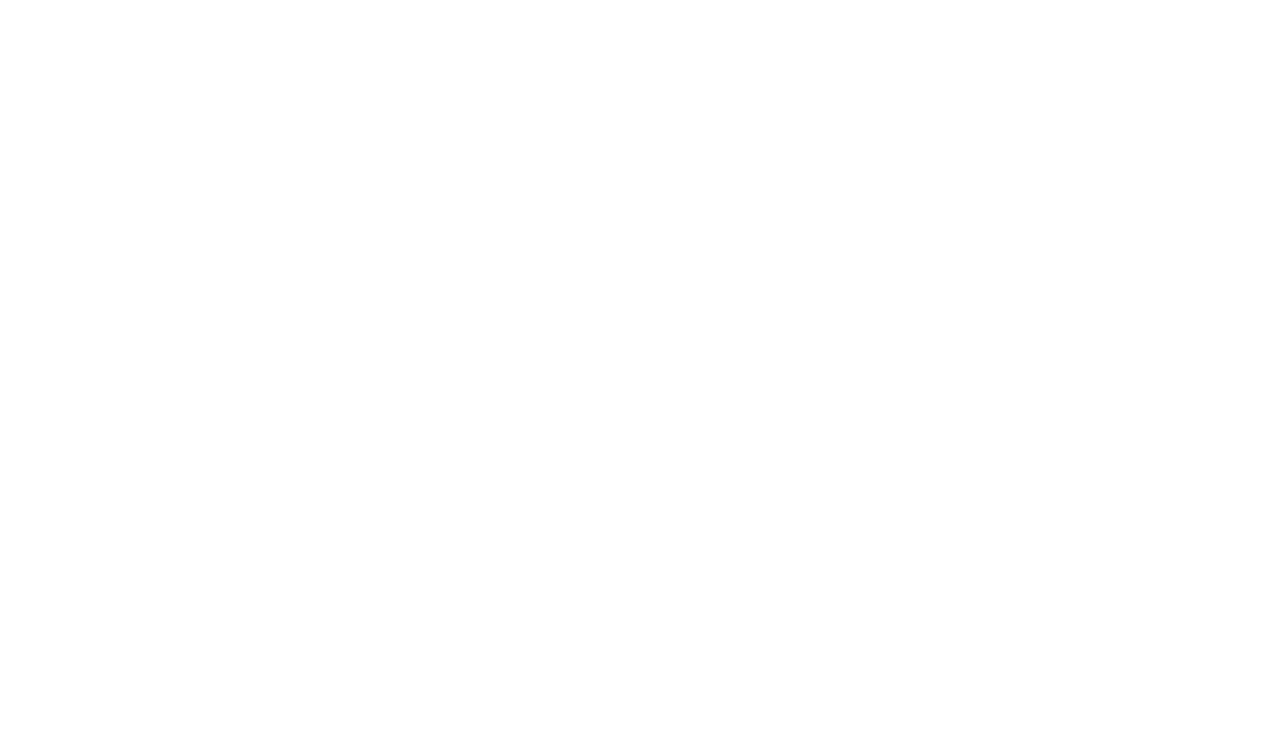
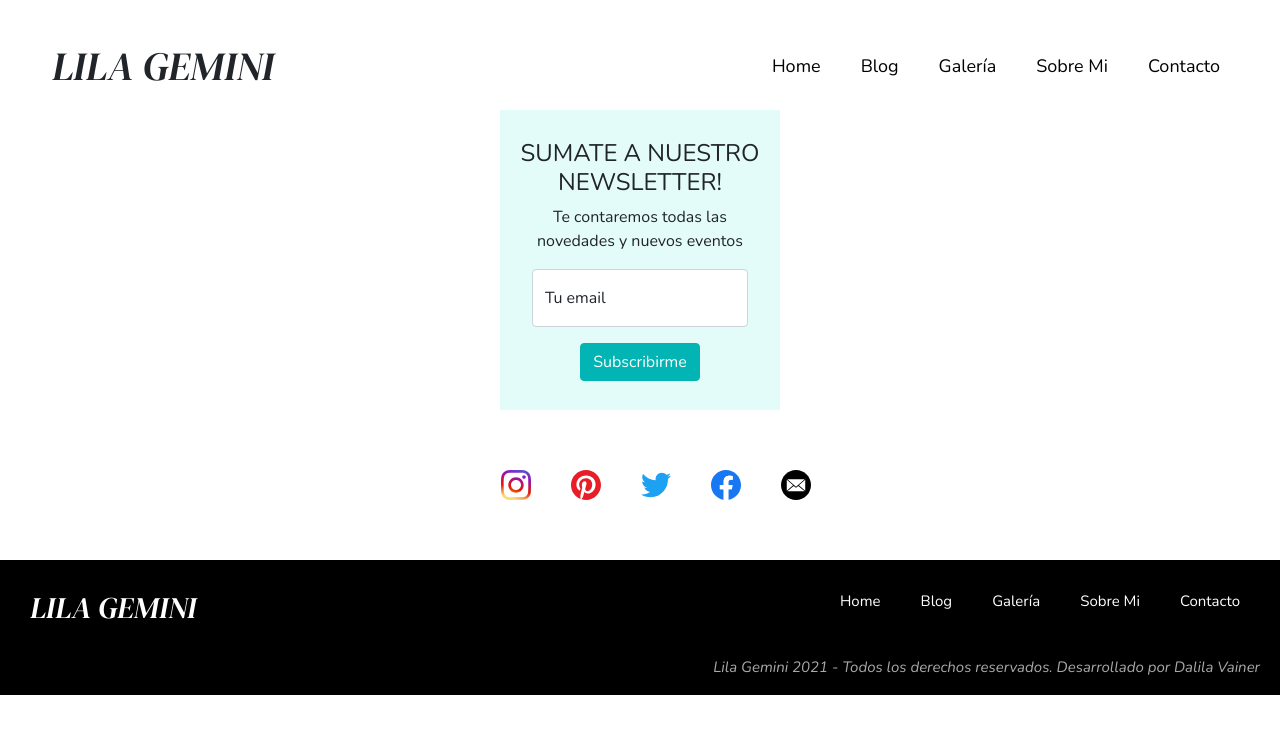
Before and after one commit to dalivainer/lila-gemini, a website: page pages/blog.html in a window 1280 px wide. Drawn offline with nearby package versions, Linux system fonts and the light colour scheme; files that its build step writes are made by us from their sources.

Commit message:
adding form to nletter section

```diff
--- a/pages/blog.html
+++ b/pages/blog.html
@@ -18,12 +18,90 @@
     <link rel="preconnect" href="https://fonts.googleapis.com">
     <link rel="preconnect" href="https://fonts.gstatic.com" crossorigin>
     <link href="https://fonts.googleapis.com/css2?family=DM+Serif+Display:ital@1&display=swap" rel="stylesheet">
+     <!-- BS -->
+     <link href="https://cdn.jsdelivr.net/npm/bootstrap@5.1.3/dist/css/bootstrap.min.css" rel="stylesheet" integrity="sha384-1BmE4kWBq78iYhFldvKuhfTAU6auU8tT94WrHftjDbrCEXSU1oBoqyl2QvZ6jIW3" crossorigin="anonymous">
     <!-- Main CSS -->
-    <link rel="stylesheet" href="css/main.css">
+    <link rel="stylesheet" href="../css/main.css">
     <!-- Title -->
     <title>Últimos Artículos | Lila Gemini</title>
 </head>
 <body>
+    <header>
+        <!-- MENÚ DE NAVEGACIÓN SUPERIOR -->
+        <nav class="nav-header">
+            <ul class="nav-sup">
+                <li id="lila-gemini"><h1>LILA GEMINI</h1></li>
+                <li>
+                    <a class="links-nav" href="../index.html">Home</a>
+                    <a class="links-nav" href="blog.html">Blog</a>
+                    <a class="links-nav" href="galeria.html">Galería</a>
+                    <a class="links-nav" href="sobremi.html">Sobre Mi</a>
+                    <a class="links-nav" href="contacto.html">Contacto</a>
+                </li>
+            </ul>
+        </nav>
+        <!-- FIN NAV SUP-->
+    </header>
 
+     <!-- Newsletter -->
+     <section class="nletter">
+        <div>
+            <h4>SUMATE A NUESTRO NEWSLETTER!</h4>
+            <p>Te contaremos todas las novedades y nuevos eventos</p>
+        </div>
+        <!-- Form -->
+        <section class="container p5">
+            <form class="form">
+            <div class="form-floating mb-3">
+                <input type="email" class="form-control" id="floatingInput" placeholder="Dejanos tu email">
+                <label for="floatingInput">Tu email</label>
+            </div>
+                <button type="submit" class="btn btn-primary">Subscribirme</button>
+             </form>
+        </section>
+    </section>
+    <!-- RRSS -->
+    <div class="rrss">
+        <ul>
+            <li>
+                 <a href="https://www.instagram.com/gypsycatt_/" target="blank"><img src="../media/inst-svg.svg" alt="instagram"></a>
+            </li>
+            <li>
+                <a href="https://ar.pinterest.com/dalilavainer/_saved/" target="blank"><img src="../media/pinterest-svg.svg" alt="pinterest"></a>
+            </li>
+            <li>
+                <a href="https://twitter.com/?lang=es"><img src="../media/twitter-svg.svg" alt="twitter"></a>
+            </li>
+            <li>
+                <a href="https://www.facebook.com/" target="blank"><img src="../media/facebook-svg.svg" alt="facebook"></a>
+            </li>
+            <li>
+                <a href="mailto:dalila.vainer@gmail.com"><img src="../media/mail_icon.svg" alt="mail"></a>
+            </li>
+        </ul>
+    </div>
+</main>
+    <!-- Footer -->
+<footer>
+    <nav class="nav-footer">
+        <div id="div-lila">
+            <h6 id="lila-footer">LILA GEMINI</h6>
+        </div>
+        <div id="div-menu">
+            <ul class="menu-foot">
+                <li>
+                    <a class="links-nav" href="../index.html">Home</a>
+                    <a class="links-nav" href="blog.html">Blog</a>
+                    <a class="links-nav" href="galeria.html">Galería</a>
+                    <a class="links-nav" href="sobremi.html">Sobre Mi</a>
+                    <a class="links-nav" href="contacto.html">Contacto</a>
+                </li>
+            </ul>
+        </div>
+       <div id="end-text">
+        <p>Lila Gemini 2021 - Todos los derechos reservados. Desarrollado por Dalila Vainer</p>
+       </div>
+    </nav>
+</footer>
 </body>
 </html>
--- a/scss/style.scss
+++ b/scss/style.scss
@@ -50,7 +50,7 @@ body {
         font-size: 18px;
         font-weight: 400;
         margin: 0 10px 0 10px;
-        /* Animations y Hover */
+    /* Animations y Hover */
         transition: background-color 1s;
         transition: border-radius;
         transition-timing-function:ease;
@@ -112,6 +112,7 @@ h1 {
 .py-5 {
     padding-top: 0!important;
 }
+/* Newsletter */
 .nletter {
     @include divs;
     @include flex-column;
@@ -133,6 +134,33 @@ h1 {
         margin: 20px;
     }
 }
+        /* Form */
+        form {
+            margin: 0px!important;
+        }
+        .form-floating {
+            width: auto!important;
+        }
+        .form-control {
+            display: flex!important;
+            justify-content: center;
+            align-content: center;
+            margin: 0;
+        }
+            /* Button */
+            .btn-primary {
+                color: #fff;
+                background-color: rgb(3, 180, 180);
+                border-color:rgb(3, 180, 180);
+            }
+            .form-floating {
+                width: 300px;
+            }
+            button:hover {
+                background-color: black!important;
+                border-color: black!important;
+                color: white;
+            }
 /*Footer*/
 .nav-footer {
         /* fonts and back*/
```
Also changed, not shown: index.html (+12 -2 lines), css/main.css.
